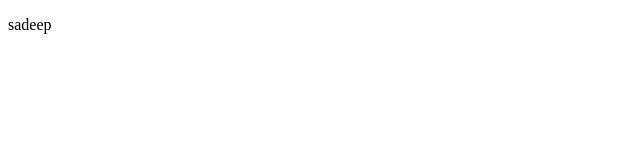
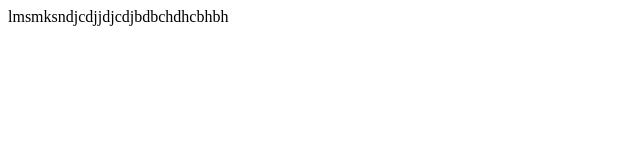
Before and after one commit to sadeeppeiris/travel-site, a plain HTML site: page index.html in a window 1280 px wide. Shown: the whole page, without its empty margins (0-640 px from the left). Drawn offline with Linux system fonts and the light colour scheme.

Commit message:
new commit

```diff
--- a/index.html
+++ b/index.html
@@ -7,8 +7,7 @@
 </head>
 <body>
 
-    <p>sadeep</p>
-
+    lmsmksndjcdjjdjcdjbdbchdhcbhbh
 
 </body>
 </html>
```
